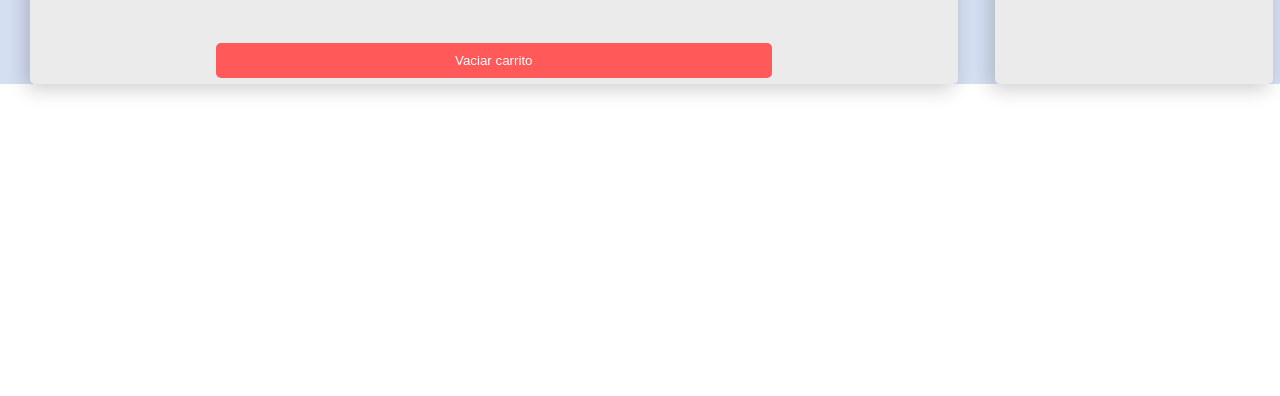
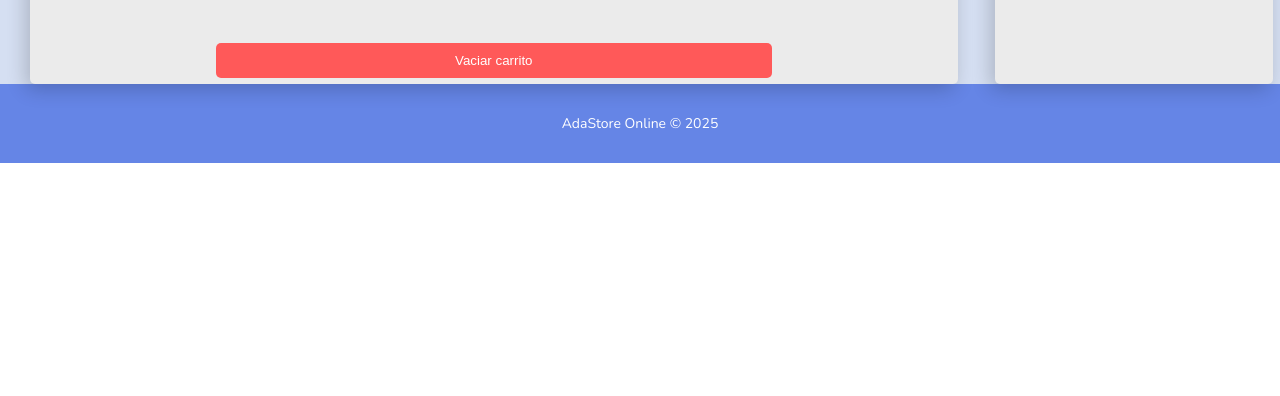
Before and after one commit to Adalab/modulo-2-evaluacion-final-JenniferRomanMuerte, a website built with Vite: page src/index.html in a window 1280 px wide. Shown: the part 404-800 px from the top of the page. Built offline with nearby package versions, Linux system fonts and the light colour scheme.

Commit message:
Adding footer and readme

```diff
--- a/src/partials/footer.html
+++ b/src/partials/footer.html
@@ -1 +1,3 @@
-<footer class="footer"></footer>
+<footer class="footer">
+  <span class="footer__span">AdaStore Online &copy 2025</span>
+</footer>
--- a/src/scss/layout/_footer.scss
+++ b/src/scss/layout/_footer.scss
@@ -0,0 +1,13 @@
+@use '../core/variables' as var;
+
+.footer{
+  display: flex;
+  justify-content: center;
+  background-color: var.$color_primary;
+  padding-block: 3rem;
+  &__span{
+
+    color: var.$color_secondary;
+    font-size: 1.4rem;
+  }
+}
```
Also changed, not shown: README.md, public/AdaStore.png (added).
